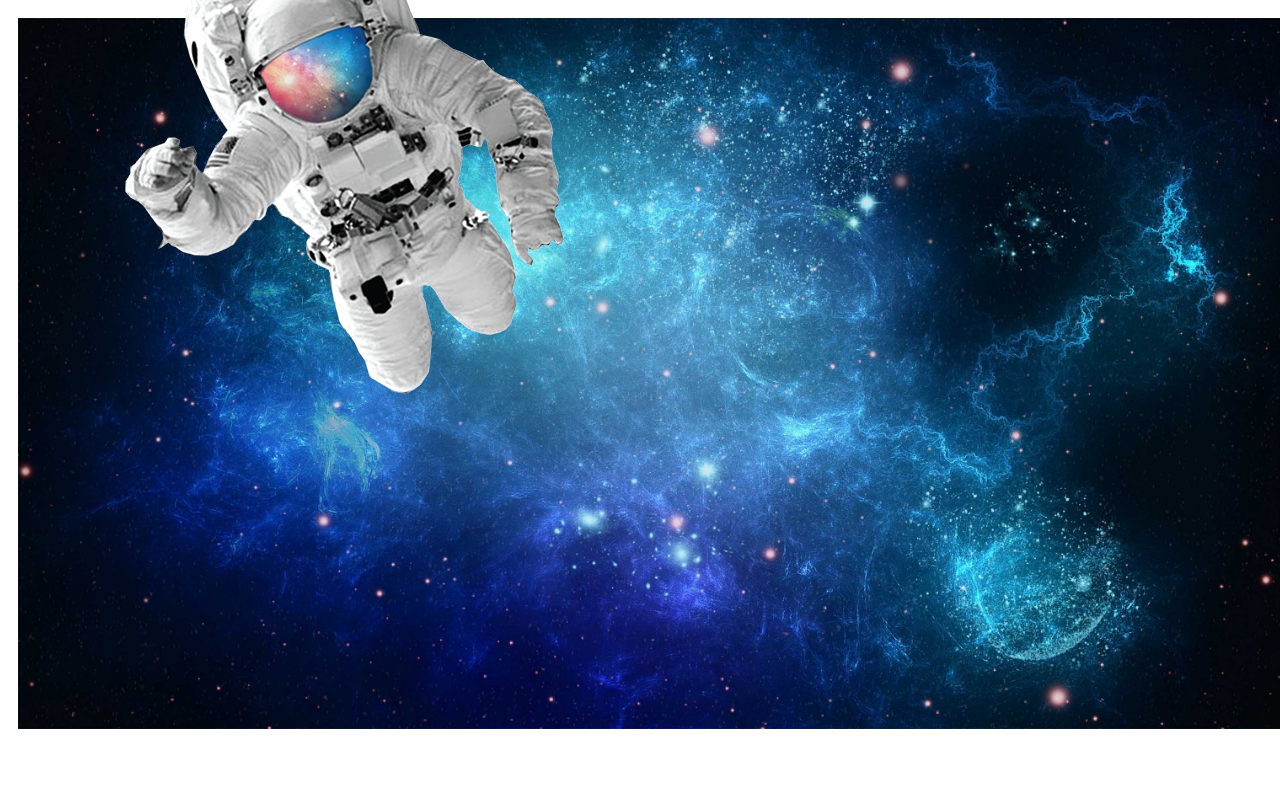
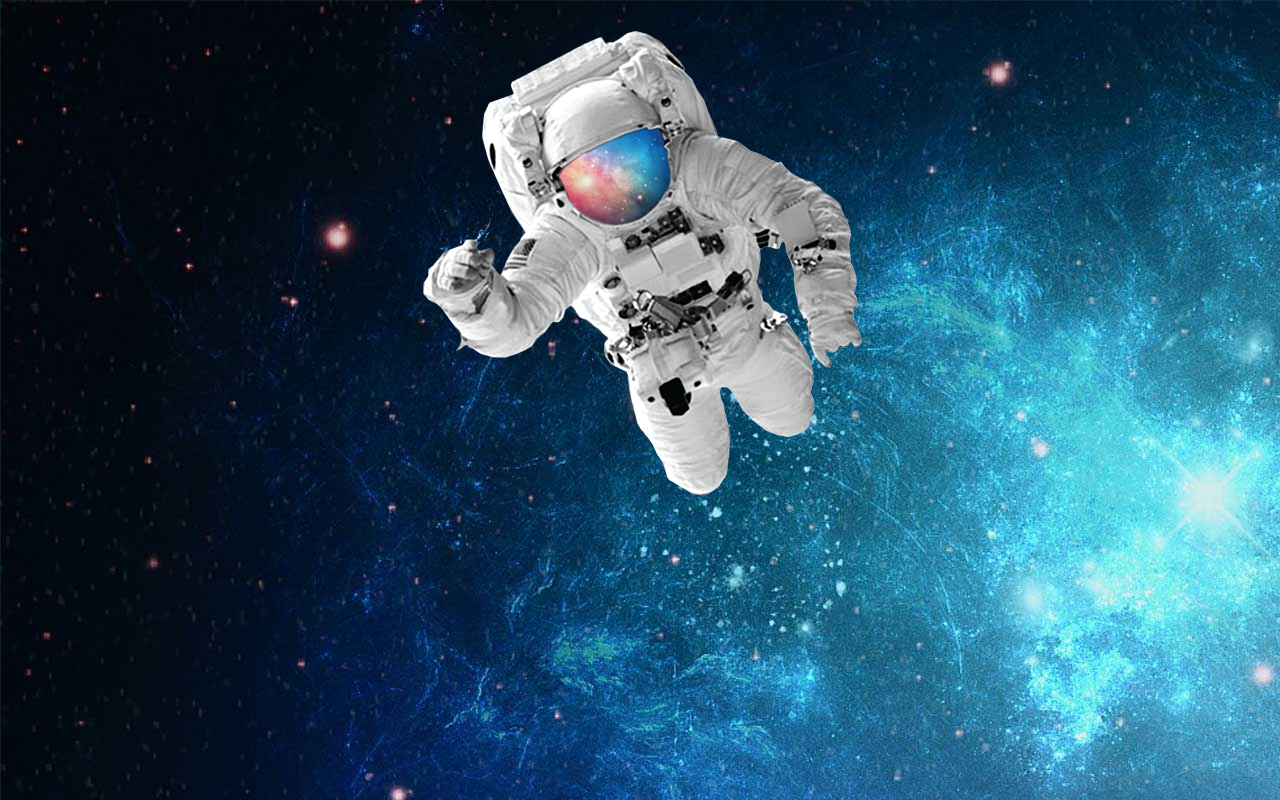
Before and after one commit to yalzss/html-css, a plain HTML site: page Desafios/011/astronauta.html in a window 1280 px wide. Drawn offline with Linux system fonts and the light colour scheme.

Commit message:
Update do Desafio 11!
Alterei o código usado anteriormente por estar dando um resultado não muito bom.

```diff
--- a/Desafios/011/astronauta.html
+++ b/Desafios/011/astronauta.html
@@ -5,20 +5,16 @@
     <meta name="viewport" content="width=device-width, initial-scale=1.0">
     <title>Document</title>
     <style>
-
-        img.espaço {
-            width: 100%;
-            height: 100%;
-            margin: 10px 10px 10px 10px;
+        body {
+            background-image: url(espaco.jpg);
         }
         img.astronauta {
-            width: 500px;
-            margin: -500px  -1200px 325px
+            margin: auto auto;
+            display: block;
         }
     </style>
 </head>
 <body>
-    <img src="espaco.jpg" alt="Espaço" class="espaço">
     <img src="astronauta.png" alt="astronauta png" class="astronauta">
 </body>
 </html>
```
